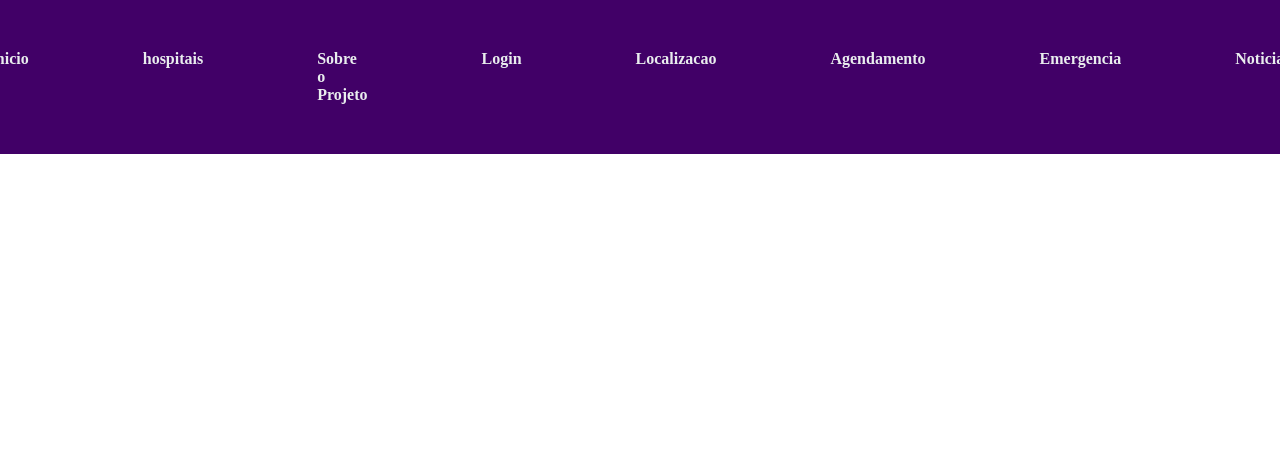
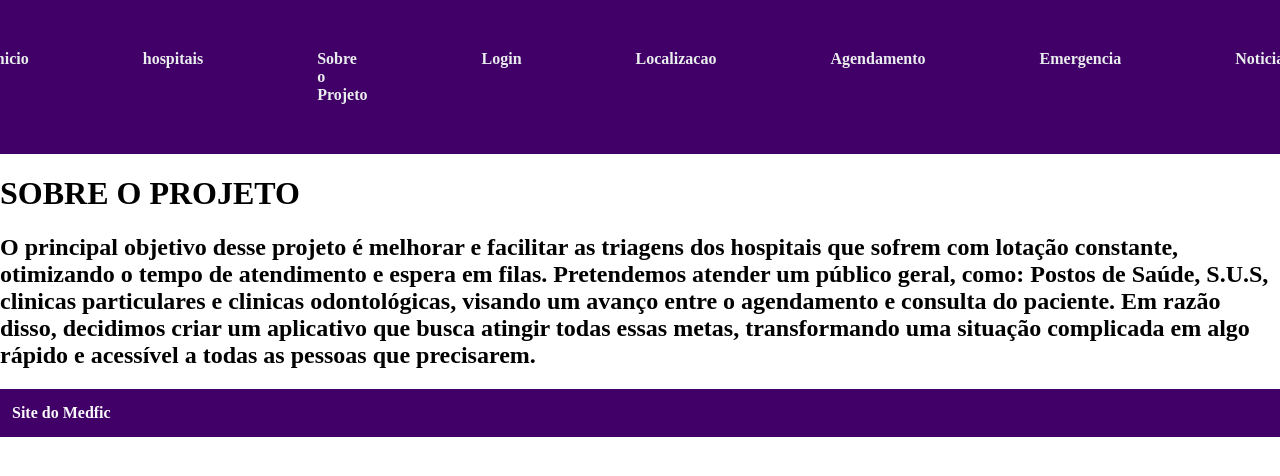
Before and after one commit to 1samuel1522/Samuel.github.io, a plain HTML site: page projeto.html in a window 1280 px wide. Shown: the top 476 px of the page. Drawn offline with Linux system fonts and the light colour scheme.

Commit message:
Add files via upload

```diff
--- a/projeto.html
+++ b/projeto.html
@@ -21,5 +21,15 @@
             </ul>
         </nav>
     </header>
+    <main>
+        <h1>SOBRE O PROJETO</h1>
+    </main>
+
+
+    <h2>O principal objetivo desse projeto é melhorar e facilitar as triagens dos hospitais que sofrem com lotação constante, otimizando o tempo de atendimento e espera em filas. Pretendemos atender um público geral, como: Postos de Saúde, S.U.S, clinicas particulares e clinicas odontológicas, visando um avanço entre o agendamento e consulta do paciente. Em razão disso, decidimos criar um aplicativo que busca atingir todas essas metas, transformando uma situação complicada em algo rápido e acessível a todas as pessoas que precisarem.</h2>
+    <footer>     Site do Medfic
+
+    </footer>
+
 </body>
 </html>
--- a/style.css
+++ b/style.css
@@ -33,3 +33,12 @@ body {
     background-color: #19758c;
     border-radius: 15px;
   }
+
+  footer{
+    background-color: #410067;
+    color: rgb(248, 249, 250);
+    text-decoration: none;
+    font-weight: bold;
+    padding: 15px 12px;
+    display: block;
+  }
```
